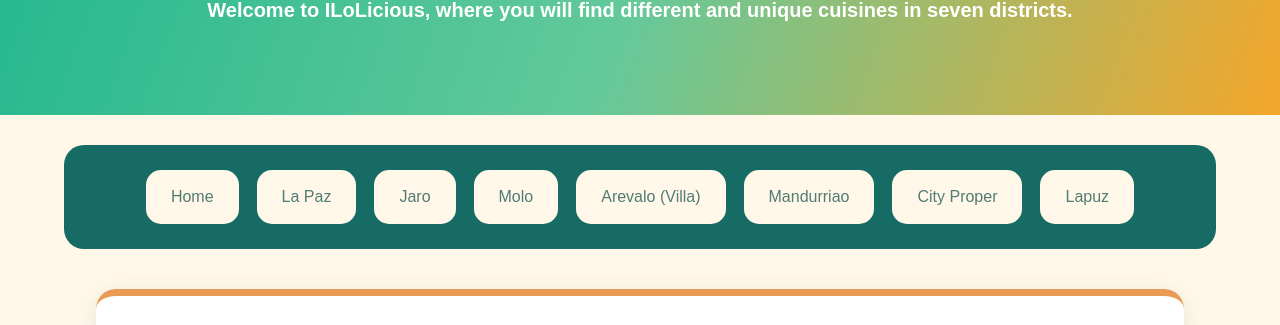
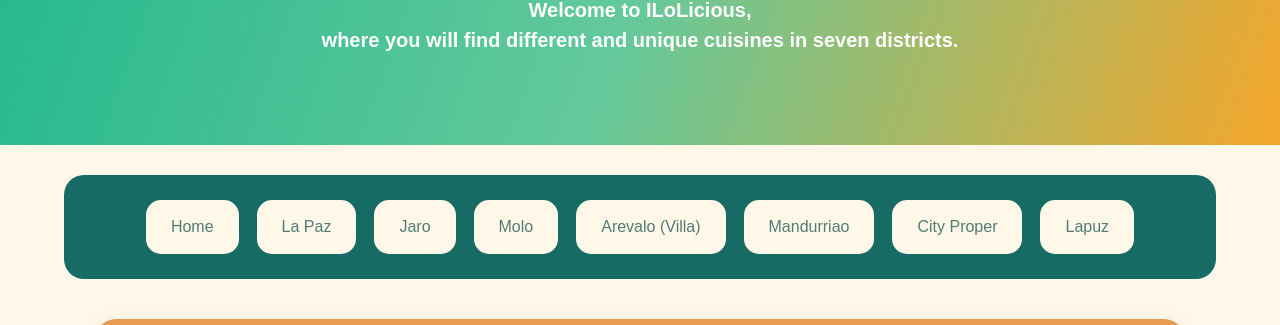
Before and after one commit to FranAldon/ILoLicious, a plain HTML site: page index.html in a window 1280 px wide. Shown: the part 199-524 px from the top of the page. Drawn offline with Linux system fonts and the light colour scheme.

Commit message:
Modify welcome message in index.html
Updated the welcome message to include a line break.

```diff
--- a/index.html
+++ b/index.html
@@ -22,7 +22,7 @@
 
     <div class="logo-text">
         <p>
-            Welcome to ILoLicious, where you will find
+            Welcome to ILoLicious,<br> where you will find
             different and unique cuisines in seven districts.
         </p>
     </div>
```
